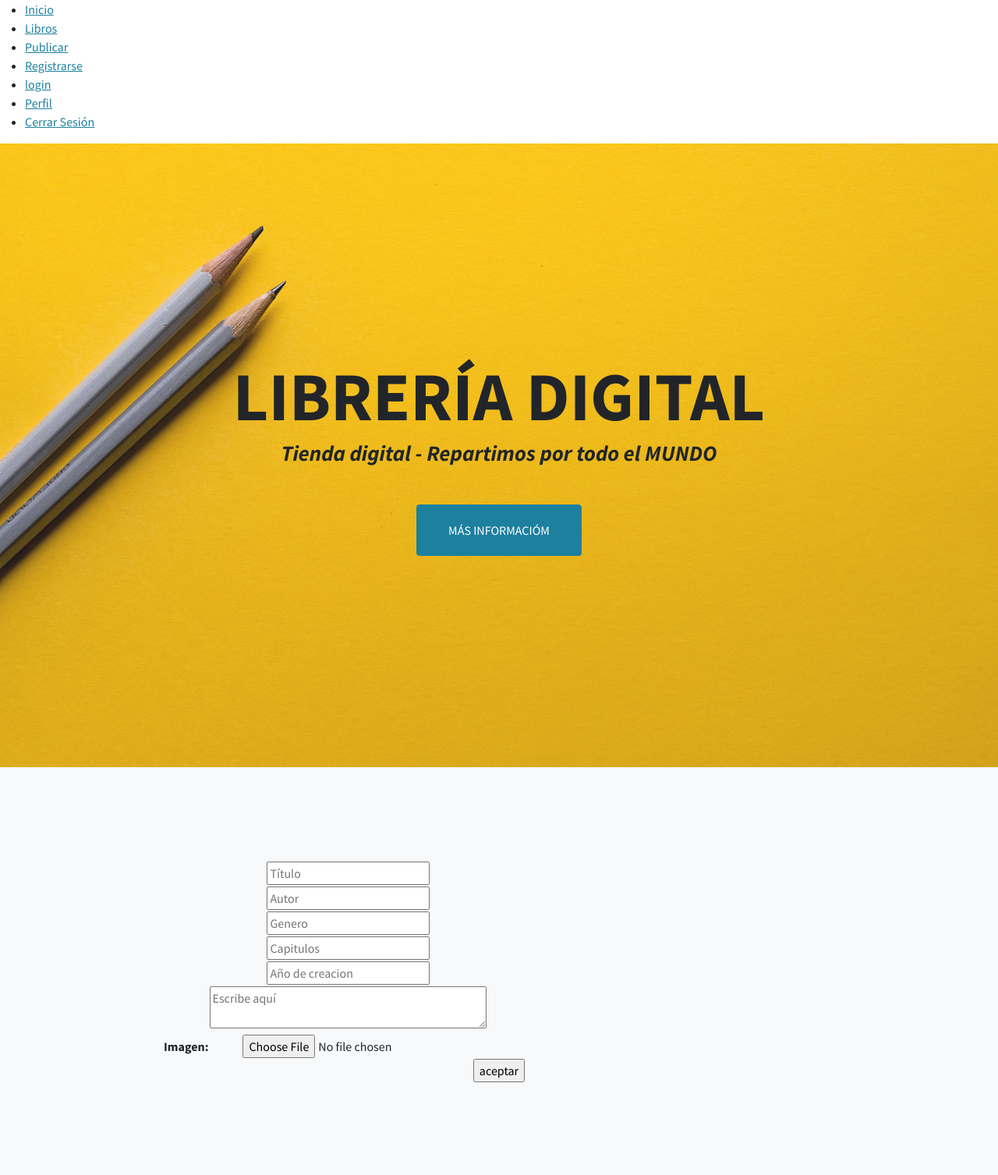
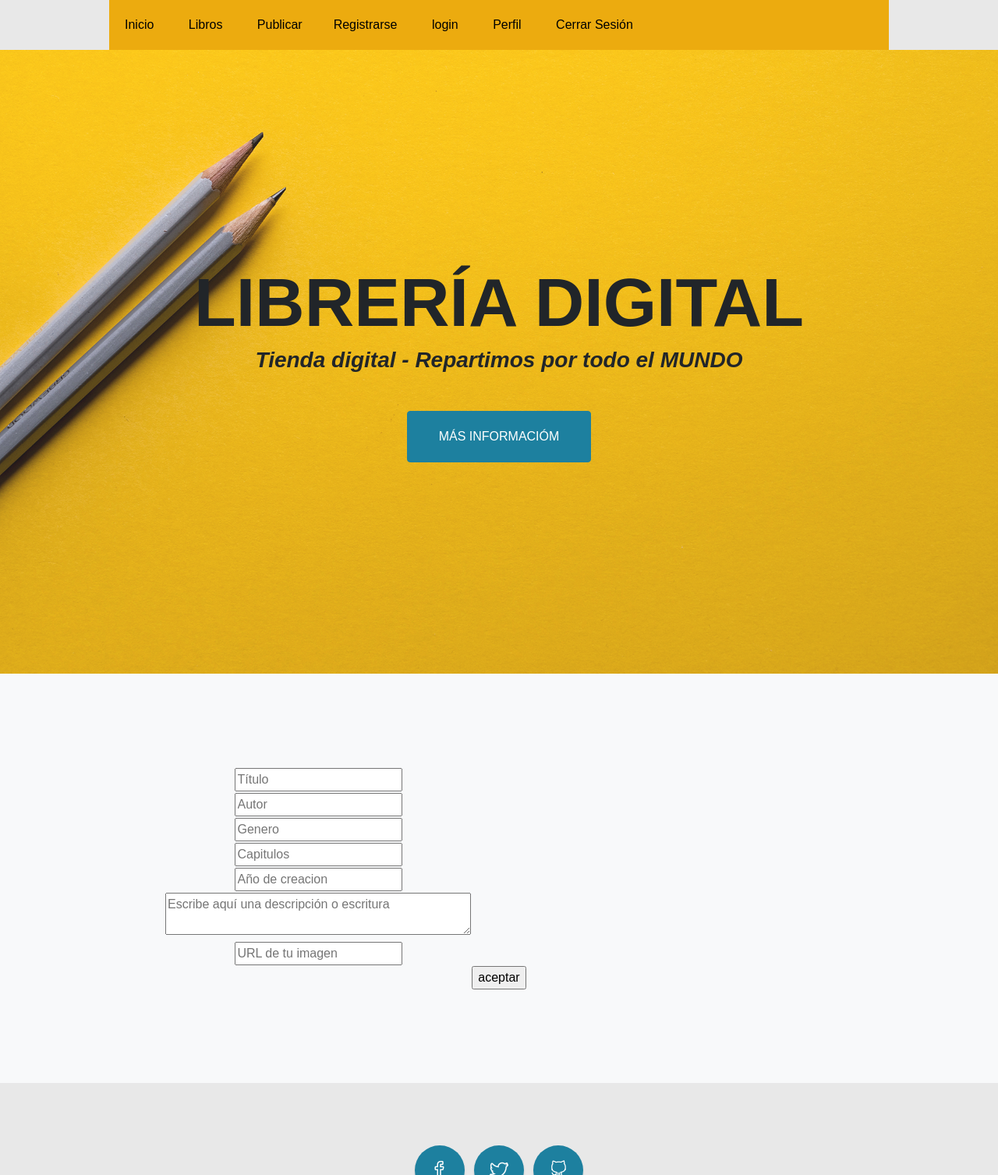
Before and after one commit to ZzzetaZoui/proyectofinal, a Django app: page /LibrosApp/librosposts/ in a window 1280 px wide. Shown: the top 1507 px of the page at 78% size. Run offline with Django 4.2, Linux system fonts and the light colour scheme; a user stored in the database is signed in; data comes from the database, SQL or seed files in the repository; both versions use the stored data as it was after the commit; some libraries are stand-ins or nearby versions.

Commit message:
VERSION FINAL 2.0

```diff
--- a/LibrosApp/forms.py
+++ b/LibrosApp/forms.py
@@ -54,7 +54,8 @@
     anio = forms.CharField(widget=forms.TextInput(attrs={"placeholder":"Año de creacion"}), label="")
     autor = forms.CharField(widget=forms.TextInput(attrs={"placeholder":"Autor"}), label="")
     capitulos = forms.IntegerField(widget=forms.NumberInput(attrs={"placeholder":"Capitulos"}), label="")
-    descripcion = forms.CharField(label="", widget=forms.Textarea(attrs={"rows":2, "placeholder":"Escribe aquí"}), required=True)
+    descripcion = forms.CharField(label="", widget=forms.Textarea(attrs={"rows":2, "placeholder":"Escribe aquí una descripción o escritura"}), required=True)
+    imagen = forms.URLField(widget=forms.URLInput(attrs={"placeholder":"URL de tu imagen"}), label="")
 
     class Meta:
         model = Libros
--- /dev/null
+++ b/LibrosApp/static/LibroApp/css/estilos.css
@@ -0,0 +1,29 @@
+body{
+	font-family: arial, helvetica;
+	background: #e8e8e8;
+}
+
+.menu{
+	list-style: none;
+	padding: 0;
+	background: #ecab0f;
+	width: 90%;
+	max-width: 1000px;
+	margin: auto;
+}
+
+.menu li a{
+	text-decoration: none;
+	color: rgb(0, 0, 0);
+	padding: 20px;
+	display: block;
+}
+
+.menu li{
+	display: inline-block;
+	text-align: center;
+}
+
+.menu li a:hover{
+	background: #cc521d;
+}
--- a/LibrosApp/templates/LibrosApp/editarlibros.html
+++ b/LibrosApp/templates/LibrosApp/editarlibros.html
@@ -6,7 +6,7 @@
 
 <form action="" enctype="multipart/form-data" method="POST"> {% csrf_token %}
     <table margin="center">
-        {{editar.as_table}}
+        {{LibrosForm.as_table}}
     </table>
     <input type="submit" value="Confirmar" class="botonform">
 </form>
--- a/LibrosApp/templates/LibrosApp/padre.html
+++ b/LibrosApp/templates/LibrosApp/padre.html
@@ -17,12 +17,12 @@
         <link href="https://fonts.googleapis.com/css?family=Source+Sans+Pro:300,400,700,300italic,400italic,700italic" rel="stylesheet" type="text/css" />
         <!-- Core theme CSS (includes Bootstrap)-->
         <link href="{% static 'LibroApp/css/styles.css'%}" rel="stylesheet" />
+        <link href="{% static 'LibroApp/css/estilos.css'%}" rel="stylesheet" />
     </head>
     <body id="page-top">
         <!-- Navigation-->
         <header>
-            <nav>
-                <ul>
+            <ul class="menu">
                 <li><a href="http://127.0.0.1:8000/LibrosApp/inicio/">Inicio</a></li>
                 <li><a href="http://127.0.0.1:8000/LibrosApp/libros/">Libros</a></li>
                 <li><a href="http://127.0.0.1:8000/LibrosApp/librosposts/">Publicar</a></l>
@@ -30,8 +30,8 @@
                 <li><a href="http://127.0.0.1:8000/LibrosApp/login/">login</a></li>
                 <li><a href="http://127.0.0.1:8000/LibrosApp/perfil/">Perfil</a></li>
                 <li><a href="#">Cerrar Sesión</a></li>
-             </ul>
-            </nav>
+            </ul>
+
         </header>
         <!-- Header-->
         <header class="masthead d-flex align-items-center">
--- a/LibrosApp/urls.py
+++ b/LibrosApp/urls.py
@@ -7,11 +7,11 @@
     path("inicio/", inicio, name = "inicio"),
     path("buscar/", buscarLibros, name = "buscar"),
     path("resultados/", buscar, name = "Resultado"),
-    path("login/", login, name = "login"),
+    path("login/", loginUsuario, name = "login"),
     path("register/", register, name = "register"),
     path("logout", LogoutView.as_view(template_name="LibrosApp/inicio.html"), name = "salir"),
     path("editarUsuario/", editarUsuario, name = "editUser"),
-    path("agregarAvatar/", login, name="agregarAvatar/"),
+    path("agregarAvatar/", agregarAvatar, name="agregarAvatar/"),
     path("perfil/", perfil, name = "perfill"),
     path('detallePost/<int:pk>/', detallePost.as_view(), name='detallePost'),
     path('detallePost/<int:pk>/comentar/', ComentarioPagina.as_view(), name='comentario'),
--- a/LibrosApp/views.py
+++ b/LibrosApp/views.py
@@ -29,7 +29,7 @@
         mensaje = "No enviaste datos."
     return HttpResponse(mensaje)
 
-def login(request):
+def loginUsuario(request):
     if request.method == "POST":
         ingresar = MyAuthenticationForm(request, data = request.POST)
         if ingresar.is_valid():
@@ -37,7 +37,7 @@
             contra = ingresar.cleaned_data.get("password")
             user = authenticate(username = usuario, password = contra)
             if user:
-                #login(request, user)
+                #loginUsuario(request, user)
                 return render(request, "LibrosApp/inicio.html",{"mensaje":f"hola {user}"})
         else:
             return render(request, "LibrosApp/inicio.html",{"mensaje":f"Datos incorrectos"})
```
Also changed, not shown: LibrosApp/templates/LibrosApp/libros.html (+3 -5 lines), db.sqlite3.
